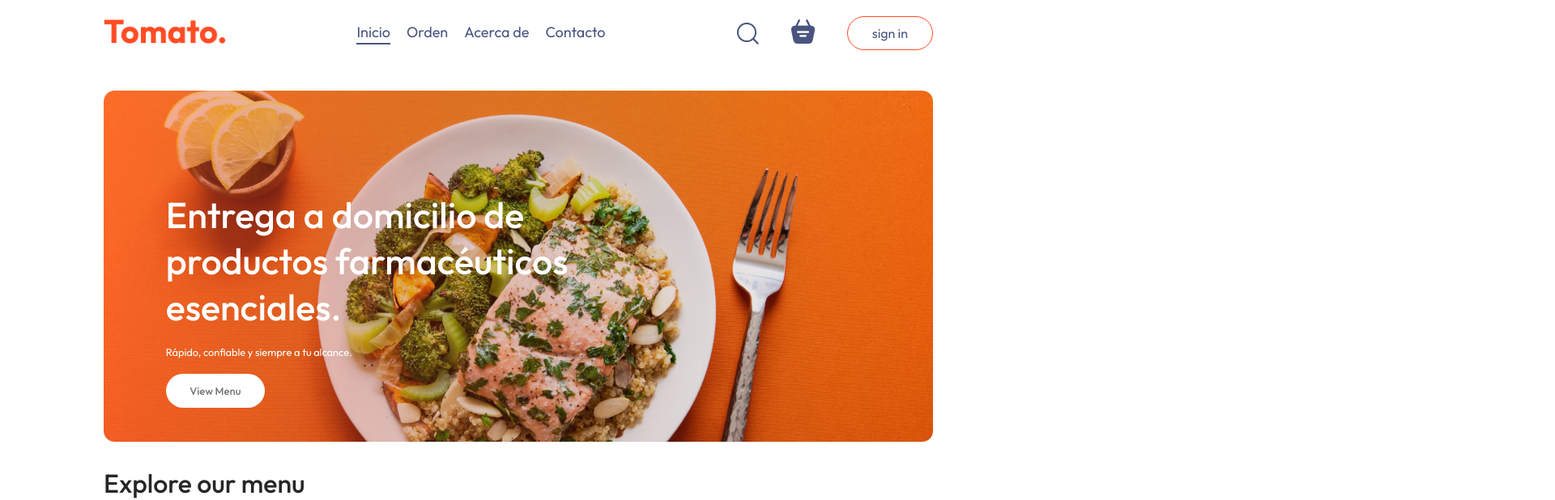
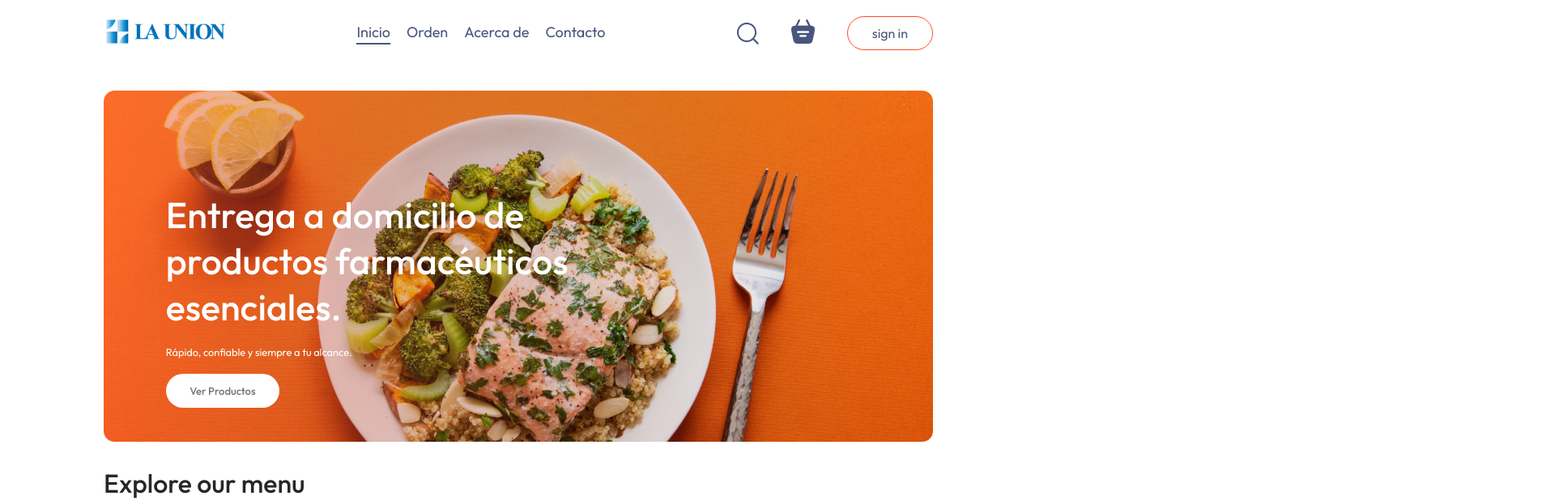
Before and after one commit to Omarsx1/Farmacia-Delivery, a React (Vite) app in the folder frontend/: page / in a window 1280 px wide. Shown: the top 618 px of the page at 81% size, 1920 px wide, since content can reach past the window. Built offline with nearby package versions, Linux system fonts and the light colour scheme; no server answers.

Commit message:
Actualiza Logo Website Frontend

```diff
--- a/frontend/src/components/Header/Header.jsx
+++ b/frontend/src/components/Header/Header.jsx
@@ -9,7 +9,7 @@ const Header = () => {
         <p>
         Rápido, confiable y siempre a tu alcance.
         </p>
-        <button>View Menu</button>
+        <button>Ver Productos</button>
       </div>
     </div>
   );
```
Also changed, not shown: frontend/src/assets/logo.png.
